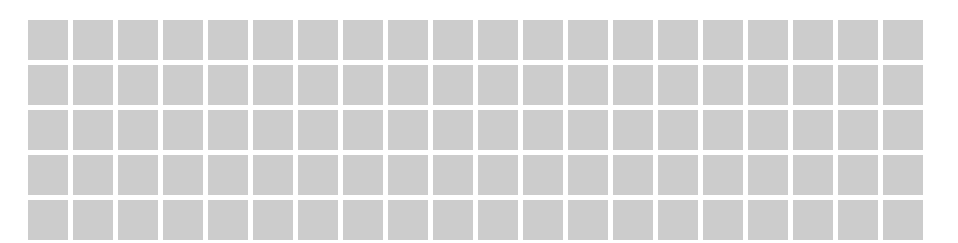
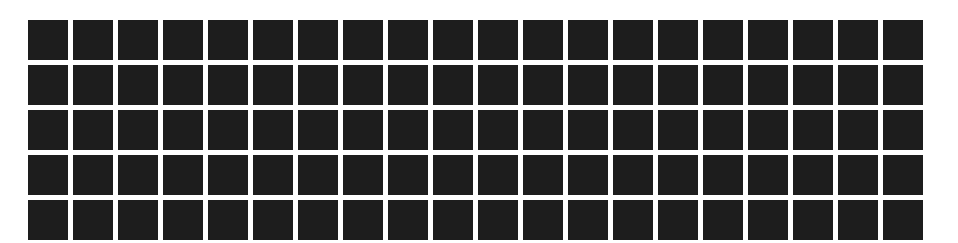
Before and after one commit to acciojob/Color-board-trishaSolanki, a website: page main.html in a window 1280 px wide. Shown: the top 243 px of the page, without its empty margins (0-958 px from the left). Drawn offline with Linux system fonts and the light colour scheme.

Commit message:
created a submission

```diff
--- a/styles.css
+++ b/styles.css
@@ -4,11 +4,12 @@
 	grid-template-columns:repeat(20,40px);
 	gap:5px;
 	margin:20px;
+
 }
 .square {
       width: 40px;
       height: 40px;
-      background-color: #ccc; /* Initial color */
+      background-color: #1D1D1D; /* Initial color */
       transition: background-color 1s ease; /* Smooth transition */
     }
 
```
